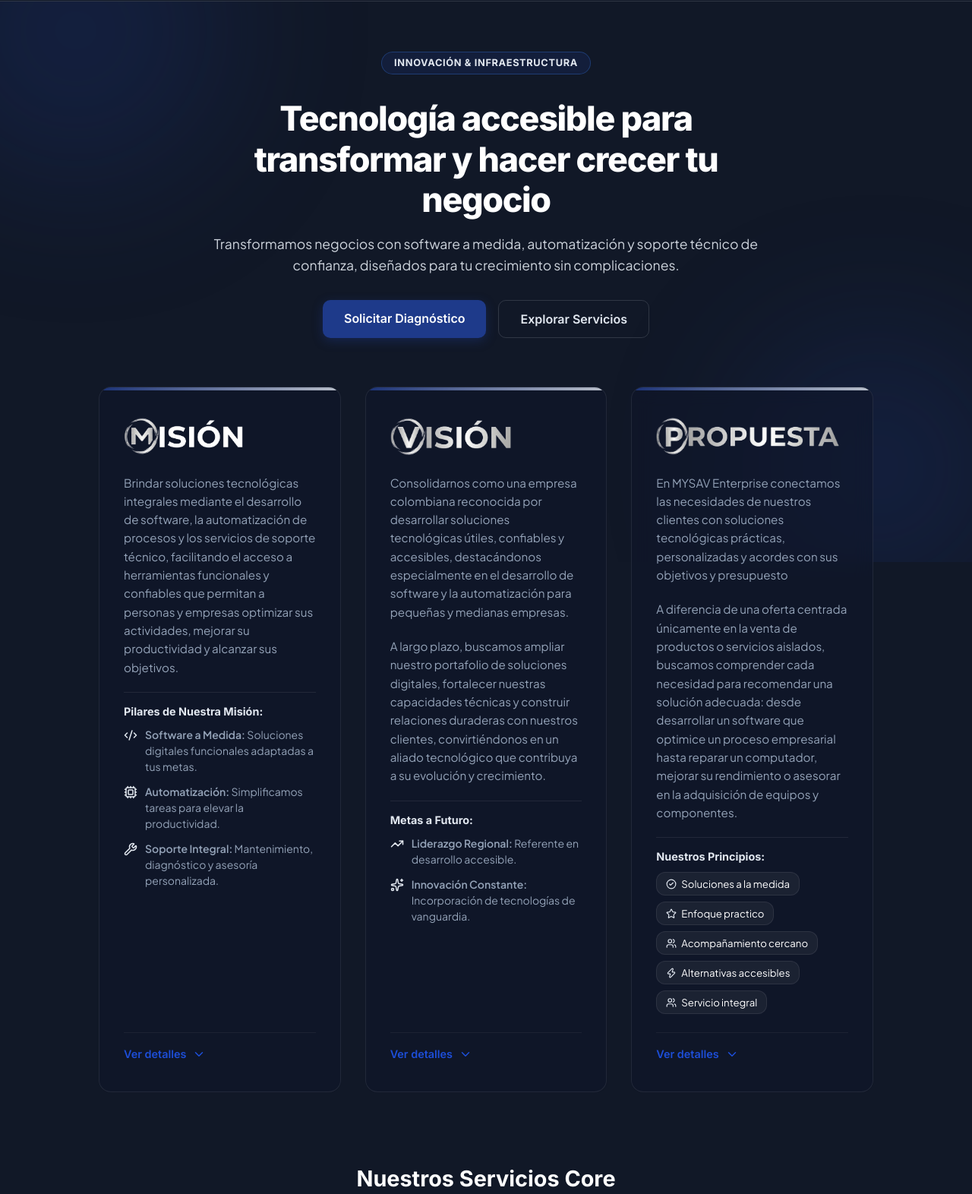
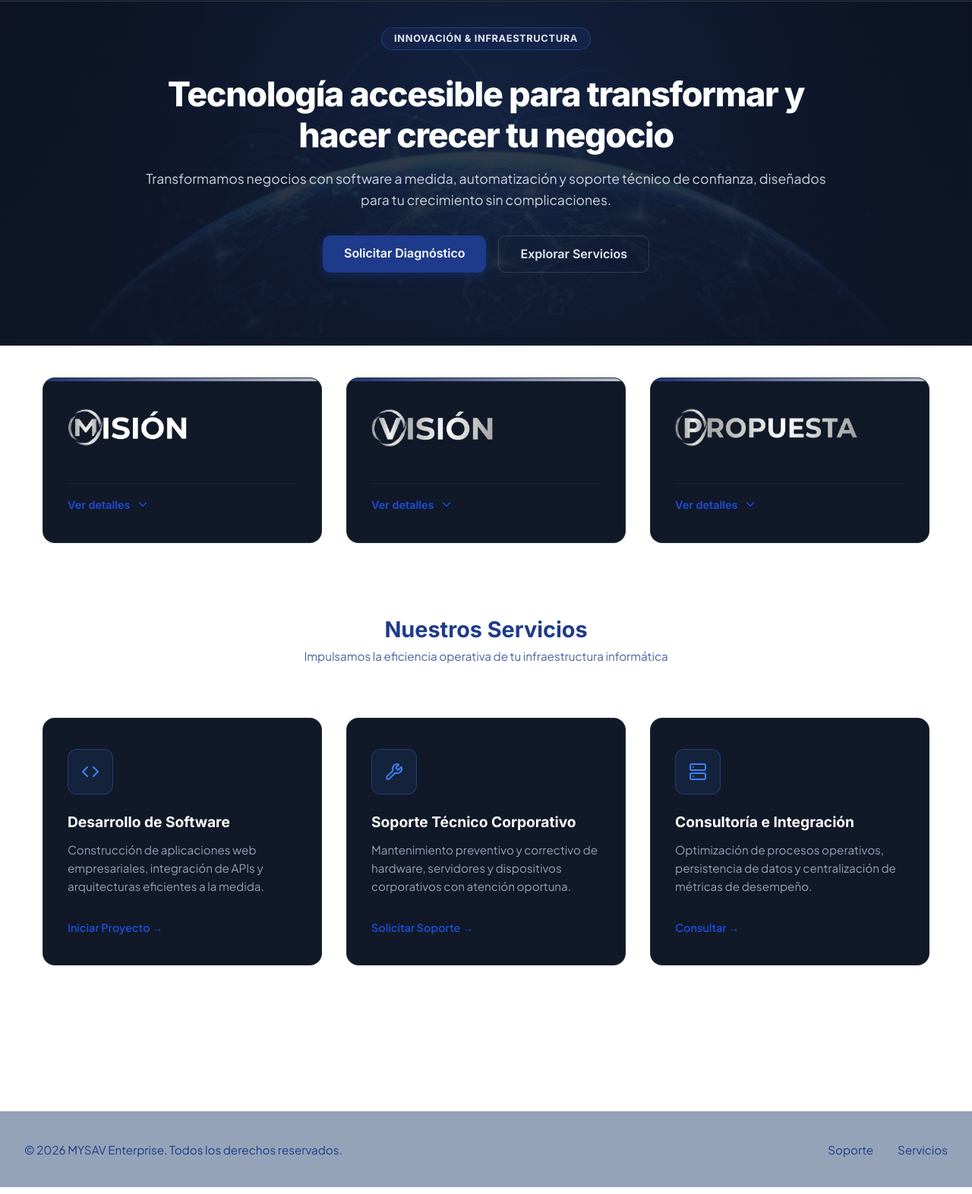
Before and after one commit to ystevenbarrera-rgb/MYSAV-ENTERPRISE, a website built with Vite: page index.html in a window 1280 px wide. Shown: the part 60-1632 px from the top of the page at 76% size. Built offline with nearby package versions, Linux system fonts and the light colour scheme.

Commit message:
se mejoro el diseño de la pagina

```diff
--- a/index.html
+++ b/index.html
@@ -21,17 +21,9 @@
 </head>
 
 <body>
-  <!-- Efecto ambiental de fondo -->
-  <div class="background-blobs">
-    <div class="blob blob-1"></div>
-    <div class="blob blob-2"></div>
-  </div>
 
   <!-- Barra de Navegación -->
   <navbar-component></navbar-component>
-
-  <main class="container page-content">
-    <!-- Contenido de la página -->
 
     <!-- HERO SECTION -->
     <section class="hero-section">
@@ -46,6 +38,8 @@
       </div>
     </section>
 
+    <br>
+    <br>
     <!-- Contenedor de Tarjetas -->
     <div class="mysav-grid">
 
@@ -54,21 +48,21 @@
         <div class="mysav-card__glow" aria-hidden="true"></div>
 
        <header class="mysav-card__header">
-          <!-- Logo personalizado-->
           <div class="mysav-logo">
             <img id="mision-img" alt="Misión MYSAV" class="mysav-logo__img">
           </div>
         </header>
 
       <div class="mysav-card__body">
+          <div id="content-mision" class="mysav-card__content" aria-hidden="true">
             <p class="mysav-card__summary">
-            Brindar soluciones tecnológicas integrales mediante el desarrollo de software, la automatización de procesos
+              Brindar soluciones tecnológicas integrales mediante el desarrollo de software, la automatización de
+              procesos
               y los servicios de soporte técnico, facilitando el acceso a herramientas funcionales y confiables que
-            permitan a personas y empresas optimizar sus actividades, mejorar su productividad y alcanzar sus objetivos.
+              permitan a personas y empresas optimizar sus actividades, mejorar su productividad y alcanzar sus
+              objetivos.
             </p>
 
-          <!-- Contenido Dinámico Expandible -->
-          <div id="content-mision" class="mysav-card__content" aria-hidden="true">
             <hr class="mysav-card__divider">
             <h3 class="mysav-card__subtitle">Pilares de Nuestra Misión:</h3>
             <ul class="mysav-card__list">
@@ -107,18 +101,21 @@
         </header>
 
         <div class="mysav-card__body">
+          <div id="content-vision" class="mysav-card__content" aria-hidden="true">
             <p class="mysav-card__summary">
               Consolidarnos como una empresa colombiana reconocida por desarrollar soluciones tecnológicas útiles,
               confiables y accesibles, destacándonos especialmente en el desarrollo de software y la automatización para
-            pequeñas y medianas empresas. </p>
-          <br>
-          <p class="mysav-card__summary">
-            A largo plazo, buscamos ampliar nuestro portafolio de soluciones digitales, fortalecer nuestras capacidades
+              pequeñas y medianas empresas.
+            </p>
+            <p class="mysav-card__summary" style="margin-top: 1rem;">
+              A largo plazo, buscamos ampliar nuestro portafolio de soluciones digitales, fortalecer nuestras
+              capacidades
               técnicas y construir relaciones duraderas con nuestros clientes, convirtiéndonos en un aliado tecnológico
               que contribuya a su evolución y crecimiento.
             </p>
 
-          <div id="content-vision" class="mysav-card__content" aria-hidden="true">
+
+
             <hr class="mysav-card__divider">
             <h4 class="mysav-card__subtitle">Metas a Futuro:</h4>
             <ul class="mysav-card__list">
@@ -142,7 +139,7 @@
         </footer>
       </article>
 
-      <!-- TARJETA 3: Propuesta de valor -->
+      <!-- TARJETA 3: PROPUESTA DE VALOR -->
       <article class="mysav-card" id="card-valores">
         <div class="mysav-card__glow" aria-hidden="true"></div>
 
@@ -153,20 +150,22 @@
         </header>
 
         <div class="mysav-card__body">
+          <!-- TODO ESTE BLOQUE QUEDARÁ OCULTO POR DEFECTO Y SE DESPLEGARÁ AL HACER CLIC -->
+          <div id="content-valores" class="mysav-card__content" aria-hidden="true">
             <p class="mysav-card__summary">
               En MYSAV Enterprise conectamos las necesidades de nuestros clientes con soluciones tecnológicas prácticas,
-            personalizadas y acordes con sus objetivos y presupuesto
+              personalizadas y acordes con sus objetivos y presupuesto.
             </p>
-          <br>
-          <p class="mysav-card__summary">
+            <p class="mysav-card__summary" style="margin-top: 1rem;">
               A diferencia de una oferta centrada únicamente en la venta de productos o servicios aislados, buscamos
-            comprender cada necesidad para recomendar una solución adecuada: desde desarrollar un software que optimice
+              comprender cada necesidad para recomendar una solución adecuada: desde desarrollar un software que
+              optimice
               un proceso empresarial hasta reparar un computador, mejorar su rendimiento o asesorar en la adquisición de
               equipos y componentes.
             </p>
 
 
-          <div id="content-valores" class="mysav-card__content" aria-hidden="true">
+
             <hr class="mysav-card__divider">
             <h4 class="mysav-card__subtitle">Nuestros Principios:</h4>
             <div class="mysav-card__pills">
@@ -191,14 +190,28 @@
       <!-- SERVICIOS DESTACADOS -->
       <section class="services-overview">
         <div class="section-title">
-        <h2>Nuestros Servicios Core</h2>
+          <h2>Nuestros Servicios</h2>
           <p>Impulsamos la eficiencia operativa de tu infraestructura informática</p>
         </div>
 
         <div class="services-grid">
-        <!-- Tarjeta 1: Soporte Técnico -->
+
+          <!-- Tarjeta 1: Desarollo de softwarw -->
           <article class="card service-card">
-          <div class="service-icon">
+            <div class="service-icon-box">
+              <i data-lucide="code"></i>
+            </div>
+            <h3>Desarrollo de Software</h3>
+            <p>Construcción de aplicaciones web empresariales, integración de APIs y arquitecturas eficientes a la
+              medida.
+            </p>
+            <a href="/contacto.html" class="service-link">Iniciar Proyecto &rarr;</a>
+          </article>
+
+
+          <!-- Tarjeta 2: Soporte Técnico -->
+          <article class="card service-card">
+            <div class="service-icon-box">
               <i data-lucide="wrench"></i>
             </div>
             <h3>Soporte Técnico Corporativo</h3>
@@ -207,20 +220,9 @@
             <a href="/contacto.html" class="service-link">Solicitar Soporte &rarr;</a>
           </article>
 
-        <!-- Tarjeta 2: Desarrollo de Software -->
-        <article class="card service-card">
-          <div class="service-icon">
-            <i data-lucide="code"></i>
-          </div>
-          <h3>Desarrollo de Software</h3>
-          <p>Construcción de aplicaciones web empresariales, integración de APIs y arquitecturas eficientes a la medida.
-          </p>
-          <a href="/contacto.html" class="service-link">Iniciar Proyecto &rarr;</a>
-        </article>
-
           <!-- Tarjeta 3: Consultoría IT -->
           <article class="card service-card">
-          <div class="service-icon">
+            <div class="service-icon-box">
               <i data-lucide="server"></i>
             </div>
             <h3>Consultoría e Integración</h3>
--- a/src/components/Footer.js
+++ b/src/components/Footer.js
@@ -1,3 +1,5 @@
+import '../styles/footer.css';
+
 // src/components/Footer.js
 class FooterComponent extends HTMLElement {
   connectedCallback() {
--- a/src/components/Navbar.js
+++ b/src/components/Navbar.js
@@ -1,5 +1,6 @@
 // 1. Importamos la imagen directamente para que Vite procese la ruta correctamente
 import logoImg from '../assets/logoblanco.png';
+import '../styles/navbar.css';
 
 class NavbarComponent extends HTMLElement {
   connectedCallback() {
--- a/src/styles/footer.css
+++ b/src/styles/footer.css
@@ -4,7 +4,7 @@
 
 .footer {
   width: 100%;
-  background: rgba(15, 23, 42, 0.8);
+  background: #94a3b8;
   border-top: 1px solid rgba(255, 255, 255, 0.08);
   backdrop-filter: blur(12px);
   -webkit-backdrop-filter: blur(12px);
@@ -21,7 +21,7 @@
   align-items: center;
   flex-wrap: wrap;
   gap: 1.5rem;
-  color: #94a3b8;
+  color: #1E3A8A;
   font-size: 0.95rem;
 }
 
@@ -31,13 +31,13 @@
 }
 
 .footer-links a {
-  color: #94a3b8;
+  color: #1E3A8A;
   text-decoration: none;
   transition: color 0.2s ease;
 }
 
 .footer-links a:hover {
-  color: #ffffff;
+  color: #1D4ED8;
 }
 
 /* Responsivo para móviles */
--- a/src/styles/index.css
+++ b/src/styles/index.css
@@ -2,12 +2,38 @@
    ESTILOS EXCLUSIVOS DE LA VISTA INICIO (INDEX)
    ========================================== */
 
-/* Hero Section */
+/* Hero Section de Ancho Completo Limpio (Full-Bleed Grid) */
 .hero-section {
+  position: relative;
+  width: 100%;                  /* Ocupa todo el ancho disponible */
+  margin: 0;                    /* Sin márgenes laterales extraños */
+  margin-top: 0 !important;     /* Cero espacio con el navbar */
+  padding: 6rem 2rem;
   text-align: center;
-  padding: 3rem 1rem 4rem;
-  max-width: 800px;
-  margin: 0 auto;
+  box-sizing: border-box;
+
+  /* Imagen de fondo */
+  background-image: linear-gradient(
+      to bottom,
+      rgba(15, 23, 42, 0.75),
+      rgba(15, 23, 42, 0.95)
+    ),
+    url('../assets/mundo_fake.jpg');
+
+  background-size: cover;
+  background-position: center;
+  background-repeat: no-repeat;
+  display: flex;
+  flex-direction: column;
+  align-items: center;
+  justify-content: center;
+}
+
+/* Centrar textos e elementos internos */
+.hero-section > * {
+  max-width: 900px;
+  margin-left: auto;
+  margin-right: auto;
 }
 
 .hero-section h1 {
@@ -27,6 +53,7 @@
   line-height: 1.6;
   margin-bottom: 2rem;
 }
+
 
 .hero-actions {
   display: flex;
@@ -100,11 +127,11 @@
   font-family: var(--font-primary);
   font-size: 1.8rem;
   font-weight: 700;
-  color: var(--color-white);
+  color: var(--color-primary);
 }
 
 .section-title p {
-  color: var(--color-secondary);
+  color: var(--color-primary);
   opacity: 0.8;
   font-size: 0.95rem;
   margin-top: 0.5rem;
@@ -119,6 +146,7 @@
   margin: 0 auto;
   padding: 2rem 1rem;
   box-sizing: border-box;
+
 }
 
 .service-card {
@@ -127,7 +155,7 @@
   height: 100%;
   align-items: flex-start;
   padding: 2.5rem 2rem;
-  background: rgba(15, 23, 42, 0.6);
+  background: var(--color-bg);
   border: 1px solid rgba(255, 255, 255, 0.08);
   border-radius: 1rem;
   backdrop-filter: blur(12px);
@@ -158,9 +186,11 @@
   width: 28px;
   height: 28px;
 }
+
 .service-icon {
   font-size: 2rem;
   margin-bottom: 1rem;
+  border-color: var(--color-primary);
 }
 
 .service-card h3 {
@@ -217,7 +247,7 @@
   display: grid;
   grid-template-columns: repeat(auto-fit, minmax(300px, 1fr));
   gap: 2rem;
-  align-items: stretch; /* Hace que las 3 tarjetas hereden exactamente la misma altura */
+  align-items: start; /* Permite que las tarjetas se estiren juntas en altura */
   width: 100%;
   max-width: 1200px;
   margin: 0 auto 4rem auto;
@@ -229,9 +259,8 @@
   position: relative;
   display: flex;
   flex-direction: column;
-  justify-content: space-between; /* Separa cabecera/cuerpo del footer */
-  height: 100%; /* Forzar que midan lo mismo en el grid */
-  background: rgba(15, 23, 42, 0.6);
+  justify-content: flex-start; /* Compactas por defecto cuando están cerradas */
+  background: #111827;
   border: 1px solid rgba(255, 255, 255, 0.08);
   border-radius: 1rem;
   padding: 2.5rem 2rem;
@@ -338,12 +367,38 @@
 .mysav-card__content {
   display: grid;
   grid-template-rows: 0fr;
-  transition: grid-template-rows 0.4s cubic-bezier(0.4, 0, 0.2, 1);
+  transition: grid-template-rows 0.4s cubic-bezier(0.4, 0, 0.2, 1),
+    opacity 0.3s ease-in-out,
+    visibility 0.3s ease-in-out;
+  opacity: 0;
+  visibility: hidden;
+  overflow: hidden;
+  margin-top: 0;
+  max-height: 0;
 }
 
-.mysav-card__content > * {
+.mysav-card__content>* {
   overflow: hidden;
   margin-top: auto;
+}
+
+.mysav-card.mysav-card--expanded .mysav-card__content {
+  grid-template-rows: 1fr;
+  opacity: 1;
+  visibility: visible;
+  margin-top: 1rem;
+  max-height: 800px;
+}
+
+/* Rotación suave del icono de la flecha */
+.mysav-card__toggle-btn i,
+.mysav-card__toggle-btn svg {
+  transition: transform 0.3s ease;
+}
+
+.mysav-card.mysav-card--expanded .mysav-card__toggle-btn i,
+.mysav-card.mysav-card--expanded .mysav-card__toggle-btn svg {
+  transform: rotate(180deg);
 }
 
 .mysav-card--expanded .mysav-card__content {
@@ -465,7 +520,8 @@
 }
 
 .mysav-logo__img {
-  height: 50px; /* Puedes subir o bajar este valor para controlar el tamaño visual */
+  height: 50px;
+  /* Puedes subir o bajar este valor para controlar el tamaño visual */
   width: auto;
   object-fit: contain;
   display: block;
@@ -474,6 +530,15 @@
 .mysav-card__body {
   display: flex;
   flex-direction: column;
-  flex-grow: 1; /* Permite que el contenido tome el espacio sobrante */
-  justify-content: flex-start; /* Mantiene el texto alineado arriba, evitando huecos extraños */
+  flex-grow: 1;
+  /* Permite que el contenido tome el espacio sobrante */
 }
+
+.mysav-card.mysav-card--expanded {
+  justify-content: space-between;
+  /* Distribuye el espacio cuando están abiertas */
+}
+
+.mysav-card.mysav-card--expanded .mysav-card__body {
+  flex-grow: 1;
+}
--- a/src/styles/navbar.css
+++ b/src/styles/navbar.css
@@ -7,7 +7,7 @@
   top: 0;
   left: 0;
   z-index: 100;
-  background: rgba(17, 24, 39, 0.85);
+  background: var(--color-bg);
   backdrop-filter: blur(12px);
   -webkit-backdrop-filter: blur(12px);
   border-bottom: 1px solid var(--color-border);
--- a/src/styles/nosotros.css
+++ b/src/styles/nosotros.css
@@ -21,12 +21,12 @@
   margin: 1rem 0;
   letter-spacing: -0.02em;
   line-height: 1.25;
-  color: var(--color-white);
+  color: var(--color-primary);
 }
 
 .about-hero p {
   font-size: 1.1rem;
-  color: var(--color-secondary);
+  color: var(--color-primary);
   line-height: 1.6;
 }
 
@@ -38,6 +38,7 @@
 .section-title{
   text-align: center;
   margin-bottom: 2rem;
+  color: var(--color-primary);
 }
 
 .team-grid {
@@ -54,7 +55,7 @@
   gap: 1.5rem;
   align-items: flex-start;
   padding: 2rem;
-  background: rgba(15, 23, 42, 0.6);
+  background: var(--color-bg);
   border: 1px solid rgba(255, 255, 255, 0.08);
   border-radius: 1rem;
   backdrop-filter: blur(12px);
@@ -81,7 +82,7 @@
   width: 72px;
   height: 72px;
   border-radius: 50%;
-  background: linear-gradient(135deg, rgba(30, 58, 138, 0.8), #3b82f6);
+  background: var(--color-primary);
   color: var(--color-white);
   font-family: var(--font-primary);
   font-size: 1.4rem;
@@ -142,7 +143,7 @@
 }
 
 .value-item {
-  background: rgba(15, 23, 42, 0.6);
+  background: var(--color-bg);
   border: 1px solid rgba(255, 255, 255, 0.08);
   border-radius: 1rem;
   padding: 2rem 1.5rem;
@@ -221,7 +222,7 @@
 .badge {
   display: inline-block;
   padding: 0.4rem 1rem;
-  background-color: rgba(30, 58, 138, 0.2);
+  background-color: var(--color-primary);
   border: 1px solid rgba(59, 130, 246, 0.3);
   color: var(--color-secondary, #3b82f6);
   font-family: var(--font-primary, sans-serif);
--- a/src/styles/servicios.css
+++ b/src/styles/servicios.css
@@ -20,7 +20,7 @@
 .services-header .badge {
   display: inline-block;
   padding: 0.4rem 1rem;
-  background-color: rgba(30, 58, 138, 0.2);
+  background-color: var(--color-primary);
   border: 1px solid rgba(59, 130, 246, 0.3);
   color: var(--color-secondary);
   font-family: var(--font-primary);
@@ -36,14 +36,14 @@
   font-family: var(--font-primary);
   font-size: 2.6rem;
   font-weight: 800;
-  color: var(--color-white);
+  color: var(--color-primary);
   line-height: 1.2;
   letter-spacing: -0.03em;
   margin-bottom: 1rem;
 }
 
 .services-header p {
-  color: var(--color-secondary);
+  color: var(--color-primary);
   font-size: 1.1rem;
   line-height: 1.6;
   opacity: 0.9;
@@ -66,8 +66,8 @@
   box-sizing: border-box;
   gap: 3rem;
   padding: 2.5rem;
-  background: rgba(15, 23, 42, 0.6);
-  border: 1px solid rgba(255, 255, 255, 0.08);
+  background: var(--color-bg);
+  border: var(--font-primary);
   border-radius: 1rem;
   backdrop-filter: blur(12px);
   -webkit-backdrop-filter: blur(12px);
@@ -96,6 +96,7 @@
   border: 1px solid rgba(59, 130, 246, 0.3);
   border-radius: 1rem;
   flex-shrink: 0;
+  color: #3b82f6;
 }
 
 .service-content {
--- a/src/styles/style.css
+++ b/src/styles/style.css
@@ -40,47 +40,11 @@ body {
   min-height: 100vh;
   display: flex;
   flex-direction: column;
-  background-color: var(--color-bg, #111827);
-  color: var(--color-white, #ffffff);
+  background-color:var(--color-white, #ffffff);;
+  color: var(--color-bg, #111827);
   font-family: var(--font-secondary, 'Plus Jakarta Sans', sans-serif);
   width: 100%;
-}
-
-/* ==========================================
-   EFECTOS DE FONDO AMBIENTAL
-   ========================================== */
-.background-blobs {
-  position: fixed;
-  top: 0;
-  left: 0;
-  width: 100vw;
-  height: 100vh;
-  z-index: -1;
-  overflow: hidden;
-  pointer-events: none;
-}
-
-.blob {
-  position: absolute;
-  border-radius: 50%;
-  filter: blur(100px);
-  opacity: 0.25;
-}
-
-.blob-1 {
-  width: 400px;
-  height: 400px;
-  background-color: var(--color-primary);
-  top: -100px;
-  left: -100px;
-}
-
-.blob-2 {
-  width: 350px;
-  height: 350px;
-  background-color: var(--color-primary);
-  bottom: -50px;
-  right: -50px;
+  overflow-x: hidden; /* Evita que la página se corra hacia los lados */
 }
 
 /* ==========================================
```
Also changed, not shown: servicios.html (+1 -1 lines), src/styles/contacto.css (+6 -6 lines), src/assets/mundo_fake.jpg (added). Lines whose indentation alone changed are shown as unchanged.
